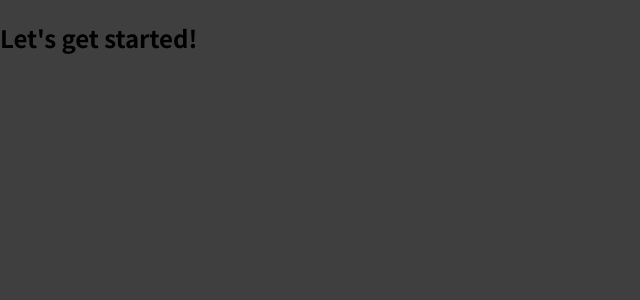
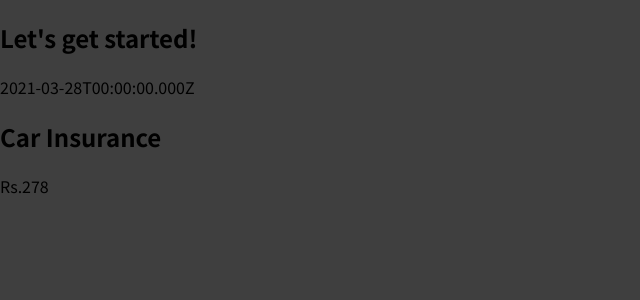
Before and after one commit to vk415072/frontendWebProjects, a JavaScript app in the folder Expense Tracker (React JS)/: page / in a window 1280 px wide. Shown: the top 300 px of the page, without its empty margins (0-640 px from the left). Built offline with nearby package versions, Linux system fonts and the light colour scheme.

Commit message:
added expense row component

```diff
--- a/Expense Tracker (React JS)/src/App.js
+++ b/Expense Tracker (React JS)/src/App.js
@@ -1,7 +1,12 @@
+// 1. importing ExpenseItem.js component
+import ExpenseItem from "./components/ExpenseItem";
+
 function App() {
   return (
     <div>
       <h2>Let's get started!</h2>
+      {/* 2. using ExpenseItem.js component as JSX tags */}
+      <ExpenseItem></ExpenseItem>
     </div>
   );
 }
--- /dev/null
+++ b/Expense Tracker (React JS)/src/components/ExpenseItem.js
@@ -0,0 +1,22 @@
+// 1. created our first component (it's just a function which returns a HTML)
+// 2. It is not really HTML, it is JSX which is dev by React team
+function ExpenseItem() {
+   // 3. setting fake dynamic data to show using JSX
+   const expenseDate = new Date(2021, 2, 28);
+   const expenseTitle = "Car Insurance";
+   const expenseAmount = 278;
+
+   // 4. adding these const in the JXS tags and returning
+   return (
+      <div className="expense-item">
+         <div>{expenseDate.toISOString()}</div>
+         <div className="expense-item__description">
+            <h2>{expenseTitle}</h2>
+            <div className="expense-item__price">Rs.{expenseAmount}</div>
+         </div>
+      </div>
+   );
+}
+
+// 5. exporting the component & importing in app.js
+export default ExpenseItem;
```
